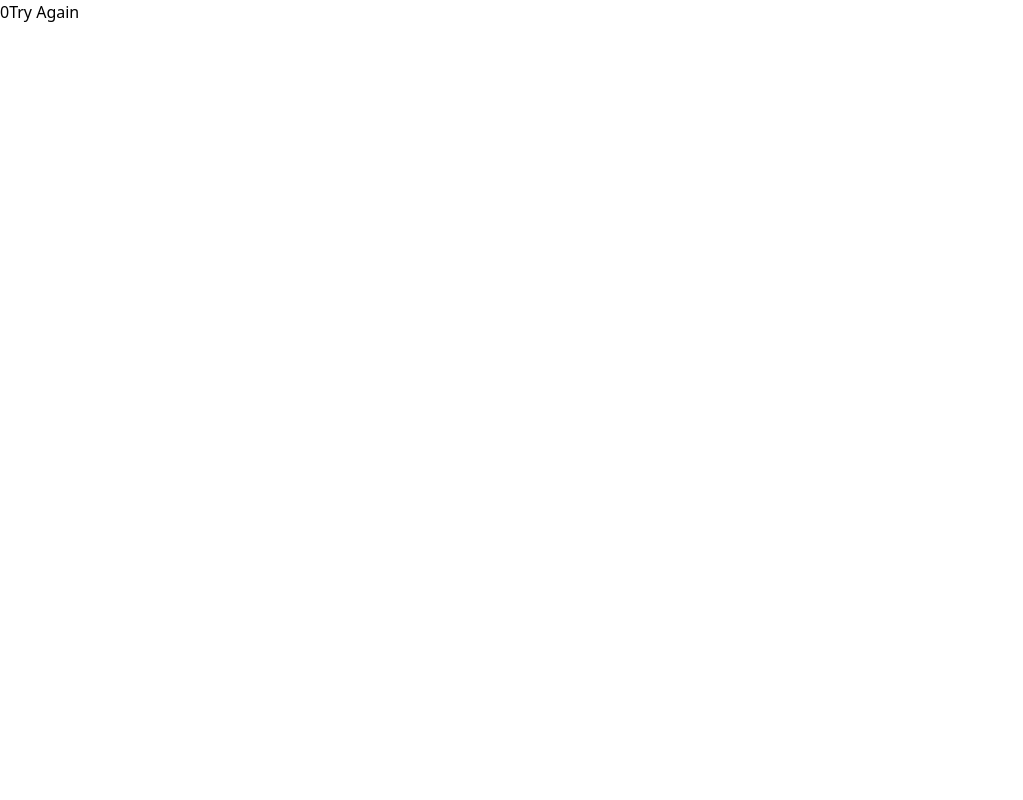
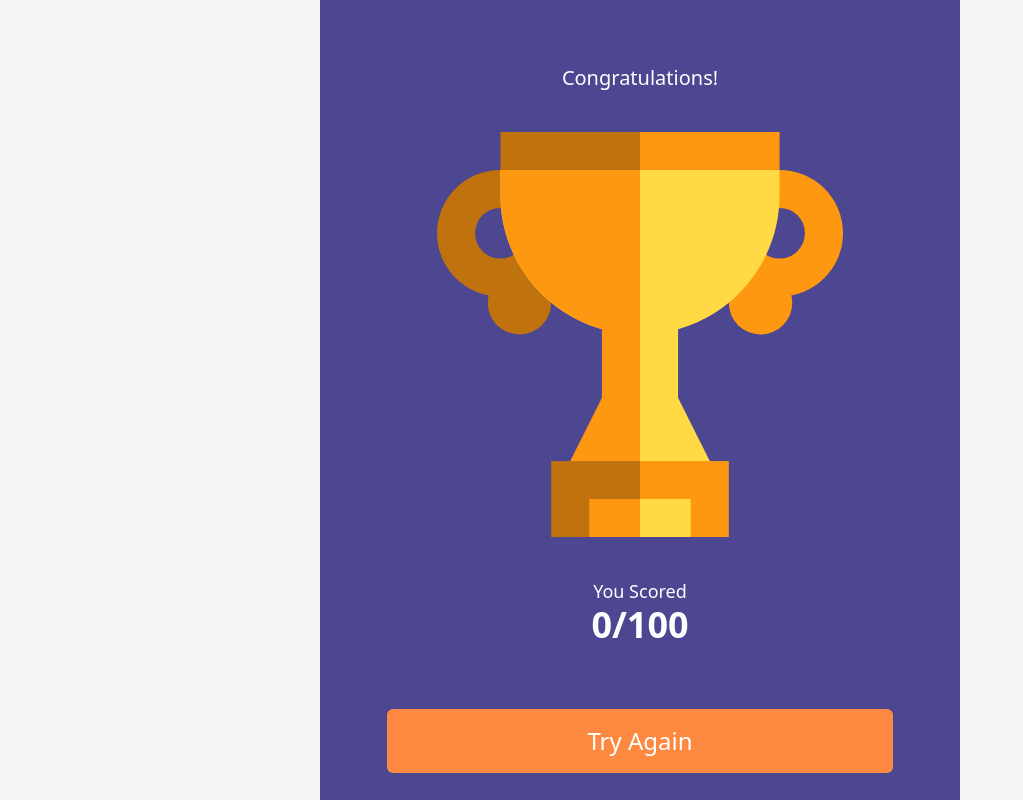
Before and after one commit to reskyppo/true-false-quiz, a React (Create React App) app: page /result in a window 1280 px wide. Shown: the whole page, without its empty margins (0-1023 px from the left). Built offline with nearby package versions, Linux system fonts and the light colour scheme.

Commit message:
done create result page

```diff
--- a/src/pages/Result.jsx
+++ b/src/pages/Result.jsx
@@ -1,13 +1,38 @@
 import { useSelector, useDispatch } from "react-redux";
+import { Link } from "react-router-dom";
 import { resetScore } from "../features/scores/scoresSlice";
+import TrophyIcon from "../assets/trophy_icon.svg";
 
 const Result = () => {
   const score = useSelector((state) => state.scores.score);
   const dispatch = useDispatch();
   return (
-    <div>
-      {score}
-      <button onClick={() => dispatch(resetScore())}>Try Again</button>
+    <div className="bg-gray-100 h-screen flex justify-center ">
+      <div className="w-screen lg:w-1/2 bg-primary-700 p-4">
+        <h2 className="text-center text-white text-xl mt-12">
+          Congratulations!
+        </h2>
+
+        <img
+          src={TrophyIcon}
+          alt="An icon that represent trophy"
+          className="w-2/3 my-10 mx-auto"
+        />
+
+        <p className="text-center text-white text-lg ">You Scored</p>
+        <p className="text-center text-white text-4xl font-bold mb-12">
+          {score * 10}/100
+        </p>
+        <div className="flex justify-center md:mt-16">
+          <button className="bg-secondary-300 w-5/6 rounded-md cursor-pointer" onClick={()=> dispatch(resetScore())}>
+            <Link to="/">
+              <p className="py-4 text-center text-2xl font-medium text-white">
+                Try Again
+              </p>
+            </Link>
+          </button>
+        </div>
+      </div>
     </div>
   );
 };
```
